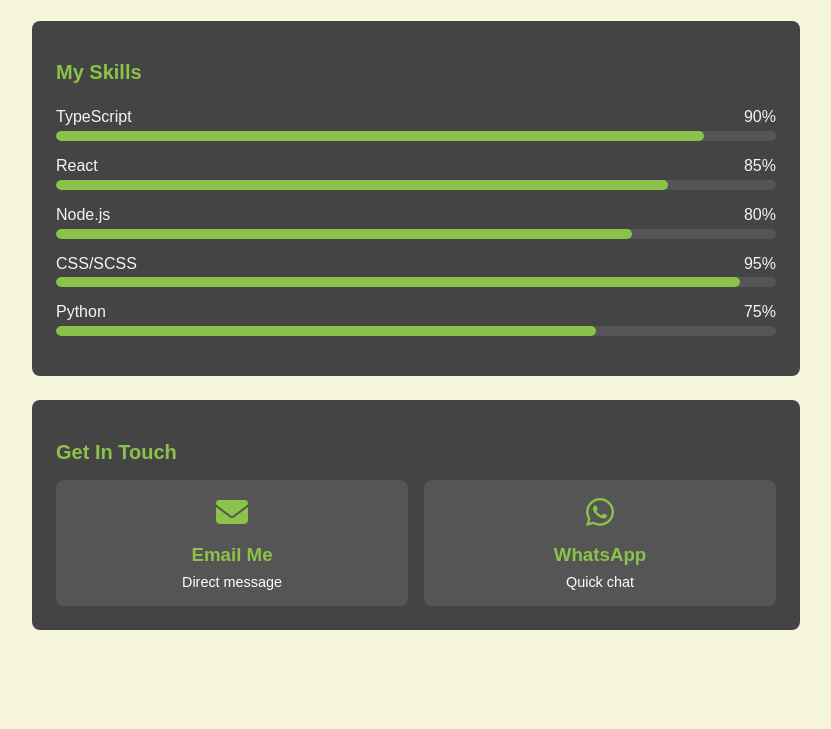
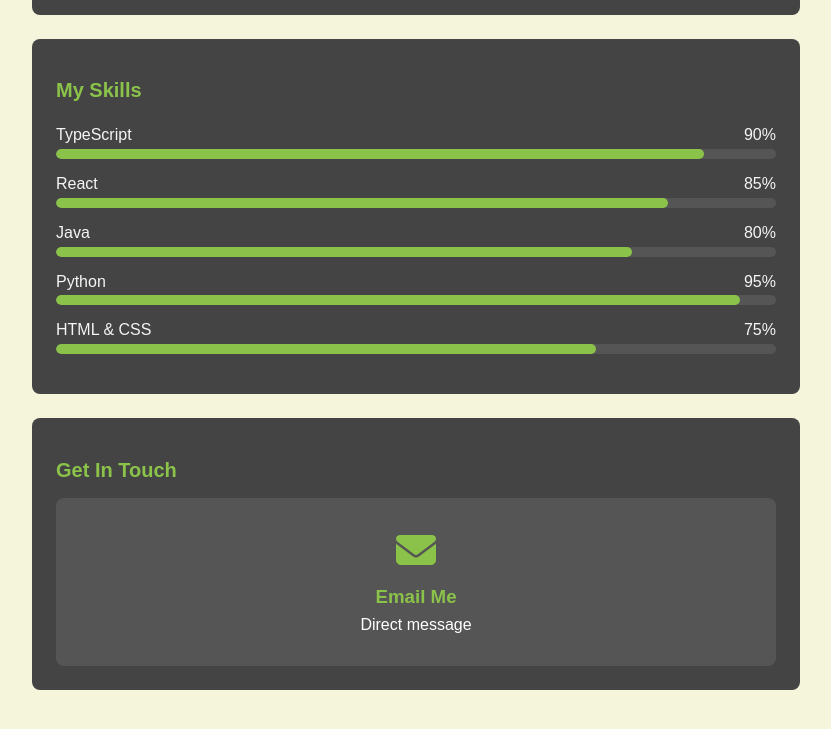
Before and after one commit to aaronkoolkoder/aaronkoolkoder.github.io, a plain HTML site: page index.html in a window 1280 px wide. Shown: the part 907-1636 px from the top of the page, without its empty margins (224-1055 px from the left). Before the commit the page ends 1593 px from the top, so only its background shows below. Drawn offline with Linux system fonts and the light colour scheme.

Commit message:
Update index.html

```diff
--- a/index.html
+++ b/index.html
@@ -214,13 +214,14 @@
         /* Contact options */
     .contact-options {
         display: grid;
-            grid-template-columns: 1fr 1fr;
+        grid-template-columns: 1fr;
         gap: 1rem;
     }
 
-        .contact-option {
+    /* Style for email */
+    .contact-option.email {
         background-color: #555;
-            padding: 1rem;
+        padding: 2rem;
         border-radius: 0.5rem;
         text-align: center;
         transition: all 0.3s;
@@ -229,37 +230,39 @@
         color: white;
     }
 
-        .contact-option:hover {
+    .contact-option.email:hover {
         background-color: #666;
         transform: translateY(-5px);
         box-shadow: 0 10px 20px rgba(0, 0, 0, 0.2);
     }
 
-        .contact-option i {
-            font-size: 2rem;
+    .contact-option.email i {
+        font-size: 2.5rem;
         margin-bottom: 0.5rem;
         color: #8bc34a;
     }
 
-        .contact-option h3 {
+    .contact-option.email h3 {
         margin: 0.5rem 0;
         color: #8bc34a;
     }
 
-        .contact-option p {
+    .contact-option.email p {
         margin: 0;
-            font-size: 0.9rem;
+        font-size: 1rem;
     }
+
     </style>
-    <!-- Font Awesome for icons -->
+    <!-- Font for icons -->
     <link rel="stylesheet" href="https://cdnjs.cloudflare.com/ajax/libs/font-awesome/6.4.0/css/all.min.css">
 </head>
+<body>
 <body>
     <div class="container">
         <!-- Profile Section -->
         <div class="profile">
             <h1>Aaron Merchant</h1>
-            <p>Full Stack Developer | Football Enthusiast</p>
+            <p>Full Stack Developer | High School Student</p>
         </div>
 
 
@@ -282,7 +285,7 @@
         <!-- About Me Section -->
         <div class="card">
             <h2>About Me</h2>
-            <p>Working on a Live LaLiga football stats tracker using TypeScript and React. Passionate about creating meaningful web applications that enhance user experiences and solve real-world problems.</p>
+            <p>Hey! I'm Aaron, a high school student who is interested in programming. Currently working on a Live LaLiga football stats tracker using TypeScript and React. Im passionate about creating meaningful web applications that enhance user experiences and solve real-world problems.</p>
         </div>
 
         <!-- Projects Section -->
@@ -336,7 +339,7 @@
                 </div>
                 <div class="skill-item">
                     <div class="skill-name">
-                        <span>Node.js</span>
+                        <span>Java</span>
                         <span>80%</span>
                     </div>
                     <div class="skill-bar">
@@ -345,7 +348,7 @@
                 </div>
                 <div class="skill-item">
                     <div class="skill-name">
-                        <span>CSS/SCSS</span>
+                        <span>Python</span>
                         <span>95%</span>
                     </div>
                     <div class="skill-bar">
@@ -354,7 +357,7 @@
                 </div>
                 <div class="skill-item">
                     <div class="skill-name">
-                        <span>Python</span>
+                        <span>HTML & CSS</span>
                         <span>75%</span>
                     </div>
                     <div class="skill-bar">
@@ -364,22 +367,18 @@
             </div>
         </div>
 
-        <!-- Contact Section (Streamlined) -->
+        <!-- Contact Section -->
         <div class="card">
             <h2>Get In Touch</h2>
             <div class="contact-options">
-                <a href="mailto:youremail@example.com" class="contact-option">
+                <a href="mailto:aaronmerchant08@gmail.com" class="contact-option email">
                     <i class="fas fa-envelope"></i>
                     <h3>Email Me</h3>
                     <p>Direct message</p>
                 </a>
-                <a href="https://wa.me/1234567890" class="contact-option">
-                    <i class="fab fa-whatsapp"></i>
-                    <h3>WhatsApp</h3>
-                    <p>Quick chat</p>
-                </a>
             </div>
         </div>
+
     </div>
 
     <script>
```
Lines whose indentation alone changed are shown as unchanged.
